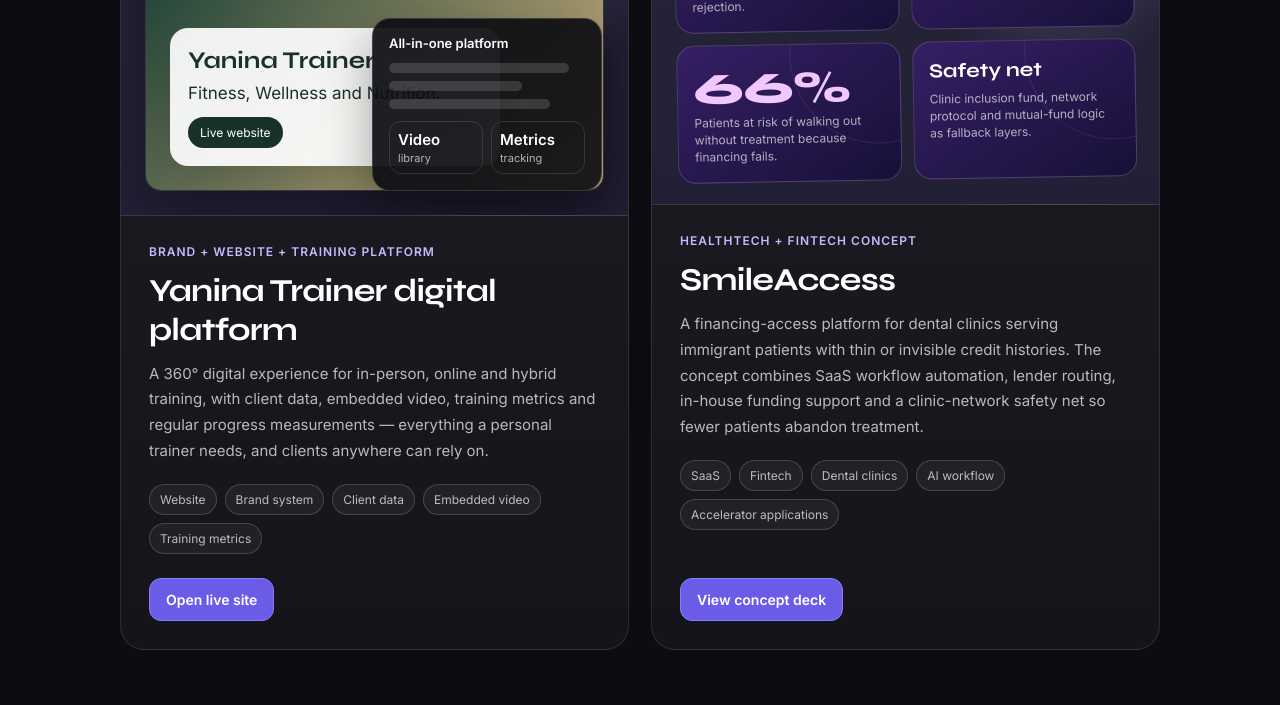
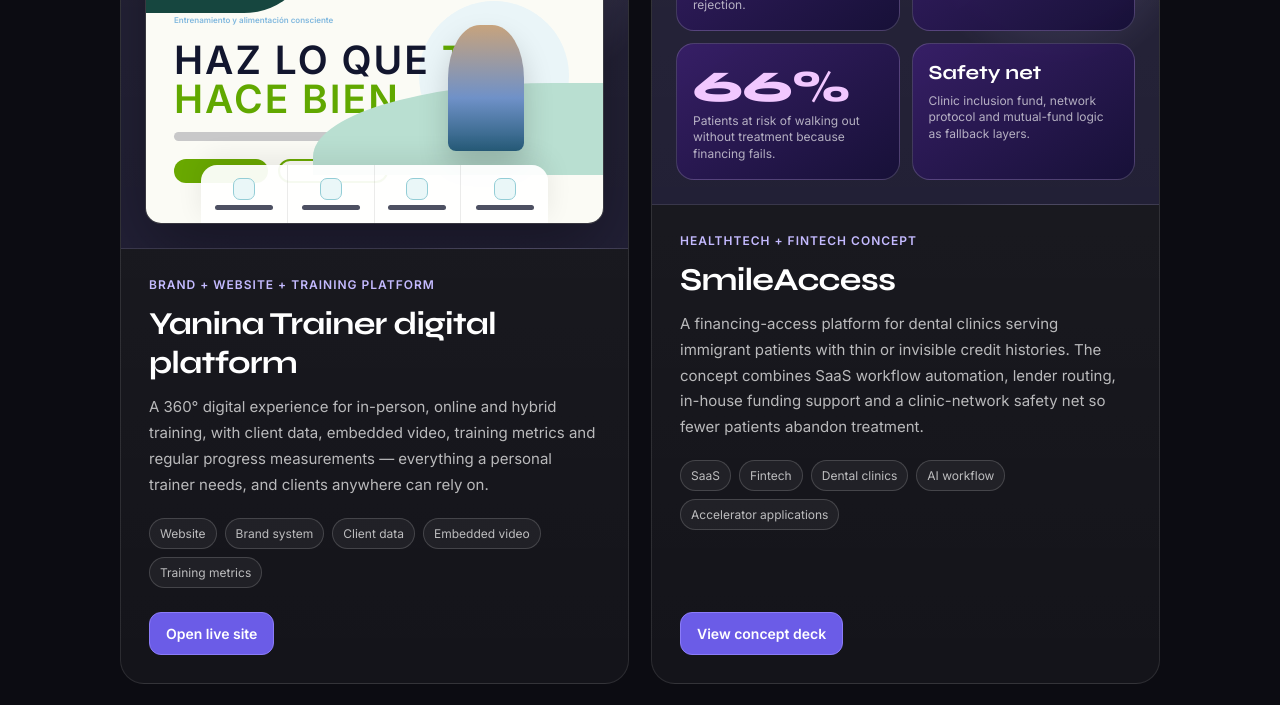
Before and after one commit to mberchillc/CatchDog, a plain HTML site: page projects.html in a window 1280 px wide. Shown: the part 733-1438 px from the top of the page. Drawn offline with Linux system fonts and the light colour scheme.

Commit message:
Refine projects hero mockups

```diff
--- a/projects.html
+++ b/projects.html
@@ -11,34 +11,9 @@
 <link href="https://fonts.googleapis.com/css2?family=Syne:wght@400;600;700;800&family=Inter:wght@400;500;600&display=swap" rel="stylesheet">
 <style>
   *, *::before, *::after { margin: 0; padding: 0; box-sizing: border-box; }
-  :root {
-    --bg: #0c0c12;
-    --purple: #6B5CE7;
-    --purple-light: #8B7CF8;
-    --purple-pale: #C4BAFF;
-    --white: #ffffff;
-    --white70: rgba(255,255,255,0.70);
-    --white55: rgba(255,255,255,0.55);
-    --white35: rgba(255,255,255,0.35);
-    --white08: rgba(255,255,255,0.08);
-    --white05: rgba(255,255,255,0.05);
-    --border: rgba(255,255,255,0.10);
-  }
-  body {
-    font-family: 'Inter', sans-serif;
-    background: radial-gradient(circle at 18% 5%, rgba(107,92,231,0.24), transparent 28%), var(--bg);
-    color: var(--white);
-    min-height: 100vh;
-  }
-  nav {
-    display: flex;
-    align-items: center;
-    justify-content: space-between;
-    padding: 1.1rem 2.5rem;
-    border-bottom: 0.5px solid var(--border);
-    background: rgba(12,12,18,0.92);
-    backdrop-filter: blur(12px);
-  }
+  :root { --bg: #0c0c12; --purple: #6B5CE7; --purple-light: #8B7CF8; --purple-pale: #C4BAFF; --white: #ffffff; --white70: rgba(255,255,255,0.70); --white55: rgba(255,255,255,0.55); --border: rgba(255,255,255,0.10); }
+  body { font-family: 'Inter', sans-serif; background: radial-gradient(circle at 18% 5%, rgba(107,92,231,0.24), transparent 28%), var(--bg); color: var(--white); min-height: 100vh; }
+  nav { display: flex; align-items: center; justify-content: space-between; padding: 1.1rem 2.5rem; border-bottom: 0.5px solid var(--border); background: rgba(12,12,18,0.92); backdrop-filter: blur(12px); }
   .nav-logo { display: flex; align-items: center; gap: 10px; text-decoration: none; }
   .nav-logo img { width: 34px; height: 34px; object-fit: contain; border-radius: 7px; }
   .nav-brand { font-size: 17px; font-weight: 600; color: var(--white); letter-spacing: -0.3px; }
@@ -57,22 +32,32 @@
   .mock-browser { border: 1px solid rgba(255,255,255,0.18); background: rgba(8,8,15,0.82); border-radius: 16px; overflow: hidden; box-shadow: 0 24px 70px rgba(0,0,0,0.35); }
   .browser-bar { height: 34px; display: flex; align-items: center; gap: 7px; padding: 0 13px; border-bottom: 1px solid rgba(255,255,255,0.08); }
   .dot { width: 8px; height: 8px; border-radius: 50%; background: rgba(255,255,255,0.28); }
-  .trainer-screen { padding: 24px; background: linear-gradient(135deg, #123b32, #d8b783); min-height: 230px; position: relative; }
-  .trainer-logo { display: inline-flex; align-items: center; gap: 8px; border-radius: 999px; background: rgba(255,255,255,0.9); color: #18322b; padding: 8px 14px; font-family: 'Syne', sans-serif; font-size: 16px; font-weight: 800; letter-spacing: -0.3px; margin-bottom: 38px; }
-  .trainer-logo::before { content: ''; width: 18px; height: 18px; border-radius: 50%; background: #18322b; box-shadow: 9px 0 0 #d8b783; }
-  .trainer-panel { background: rgba(255,255,255,0.92); color: #18322b; border-radius: 18px; padding: 18px; max-width: 330px; box-shadow: 0 18px 45px rgba(0,0,0,0.14); }
-  .trainer-panel h3 { font-family: 'Syne', sans-serif; font-size: 24px; margin-bottom: 8px; }
-  .trainer-panel p { font-size: 17px; line-height: 1.25; color: #18322b; }
-  .trainer-chip { display: inline-block; background: #18322b; color: #fff; border-radius: 999px; padding: 8px 12px; font-size: 12px; margin-top: 12px; }
-  .admin-card { position: absolute; right: 26px; bottom: 24px; width: 230px; background: rgba(12,12,18,0.92); border: 1px solid rgba(255,255,255,0.16); border-radius: 18px; padding: 16px; box-shadow: 0 18px 48px rgba(0,0,0,0.35); }
-  .admin-card strong { display: block; font-size: 13px; margin-bottom: 12px; }
-  .admin-row { height: 10px; border-radius: 999px; background: rgba(255,255,255,0.15); margin: 8px 0; }
-  .admin-metrics { display: grid; grid-template-columns: 1fr 1fr; gap: 8px; margin-top: 12px; }
-  .admin-metric { border: 1px solid rgba(255,255,255,0.12); border-radius: 12px; padding: 8px; font-size: 11px; color: rgba(255,255,255,0.68); }
-  .admin-metric b { display: block; color: #fff; font-size: 15px; margin-bottom: 2px; }
-  .deck { display: grid; grid-template-columns: 1fr 1fr; gap: 12px; transform: rotate(-1deg); }
+  .trainer-screen { min-height: 292px; background: #fbfbf5; color: #12162e; position: relative; overflow: hidden; }
+  .trainer-nav { height: 58px; display: flex; align-items: center; justify-content: space-between; padding: 0 28px; position: relative; z-index: 3; }
+  .trainer-logo-block { position: absolute; left: 0; top: 0; width: 168px; height: 82px; background: #16463f; border-bottom-right-radius: 70px; display: flex; align-items: flex-start; justify-content: center; padding-top: 17px; color: #b7db34; font-family: 'Syne', sans-serif; font-size: 22px; font-weight: 800; font-style: italic; letter-spacing: -1px; }
+  .trainer-logo-block span { display: block; color: rgba(255,255,255,0.82); font-family: 'Inter', sans-serif; font-size: 7px; font-style: normal; letter-spacing: 1.4px; text-align: center; margin-top: -2px; }
+  .trainer-menu { display: flex; gap: 9px; margin-left: 174px; }
+  .trainer-menu i { display: block; width: 58px; height: 17px; border: 1px solid #6ca000; border-radius: 999px; }
+  .trainer-cta { width: 86px; height: 25px; background: #68a600; border-radius: 999px; }
+  .trainer-hero { position: relative; z-index: 2; padding: 26px 28px 0; min-height: 158px; }
+  .trainer-kicker { color: #80b8de; font-size: 8px; font-weight: 800; margin-bottom: 16px; }
+  .trainer-title { font-family: 'Inter', sans-serif; font-size: 39px; line-height: 0.98; letter-spacing: 2px; font-weight: 900; max-width: 330px; }
+  .trainer-title span { color: #61a800; }
+  .trainer-sub { margin-top: 14px; width: 300px; height: 9px; border-radius: 999px; background: rgba(18,22,46,0.22); }
+  .trainer-buttons { display: flex; gap: 10px; margin-top: 18px; }
+  .trainer-buttons b { display: block; width: 94px; height: 24px; border-radius: 999px; background: #69a800; }
+  .trainer-buttons em { display: block; width: 110px; height: 24px; border-radius: 999px; border: 2px solid #69a800; }
+  .trainer-shape { position: absolute; right: 34px; top: 70px; width: 150px; height: 150px; background: #eaf5f8; border-radius: 50%; z-index: 1; }
+  .trainer-photo { position: absolute; right: 79px; top: 94px; width: 76px; height: 126px; border-radius: 42% 42% 8px 8px; background: linear-gradient(180deg, #c7a37d 0%, #6f91c8 58%, #265b78 100%); z-index: 3; box-shadow: 0 16px 30px rgba(0,0,0,0.18); }
+  .trainer-wave { position: absolute; right: -30px; bottom: 48px; width: 320px; height: 92px; background: #b9dfd1; border-top-left-radius: 75% 80%; z-index: 2; }
+  .trainer-feature-row { position: absolute; left: 55px; right: 55px; bottom: 0; height: 58px; background: rgba(255,255,255,0.94); border-radius: 16px 16px 0 0; display: grid; grid-template-columns: repeat(4, 1fr); box-shadow: 0 -8px 26px rgba(0,0,0,0.08); z-index: 5; overflow: hidden; }
+  .trainer-feature { display: flex; flex-direction: column; align-items: center; justify-content: center; gap: 5px; border-right: 1px solid rgba(0,0,0,0.08); }
+  .trainer-feature:last-child { border-right: none; }
+  .trainer-icon { width: 22px; height: 22px; border-radius: 7px; background: #eaf7f8; border: 1px solid #93cdd6; }
+  .trainer-feature small { width: 58px; height: 5px; border-radius: 999px; background: #12162e; opacity: 0.75; }
+  .deck { display: grid; grid-template-columns: 1fr 1fr; gap: 12px; transform: none; }
   .slide { min-height: 112px; border: 1px solid rgba(255,255,255,0.17); border-radius: 18px; padding: 16px; background: linear-gradient(145deg, rgba(56,31,104,0.95), rgba(23,16,56,0.96)); position: relative; overflow: hidden; }
-  .slide::after { content: ''; position: absolute; width: 180px; height: 180px; border: 1px solid rgba(255,255,255,0.08); border-radius: 50%; right: -70px; top: -80px; }
+  .slide::after { content: none; }
   .slide b { display: block; font-family: 'Syne', sans-serif; font-size: 20px; margin-bottom: 8px; }
   .slide p { color: rgba(255,255,255,0.66); font-size: 12px; line-height: 1.4; }
   .metric { font-family: 'Syne', sans-serif; font-size: 44px; font-weight: 800; color: #f1c7ff; }
@@ -85,22 +70,14 @@
   .actions { display: flex; gap: 10px; flex-wrap: wrap; margin-top: auto; }
   .btn { display: inline-flex; justify-content: center; align-items: center; border-radius: 12px; padding: 12px 16px; text-decoration: none; font-size: 14px; font-weight: 600; }
   .btn-primary { background: var(--purple); color: #fff; border: 1px solid var(--purple-light); }
-  .btn-secondary { color: #fff; border: 1px solid rgba(255,255,255,0.25); }
   footer { max-width: 1120px; margin: 0 auto; padding: 0 2.5rem 2.5rem; color: rgba(255,255,255,0.28); font-size: 12px; }
-  @media (max-width: 820px) { nav { padding: 1rem 1.2rem; } .nav-links a:not(.nav-cta) { display: none; } main { padding: 3.5rem 1.2rem; } .grid { grid-template-columns: 1fr; } .project-card { min-height: auto; } .admin-card { position: static; width: auto; margin-top: 14px; } }
+  @media (max-width: 820px) { nav { padding: 1rem 1.2rem; } .nav-links a:not(.nav-cta) { display: none; } main { padding: 3.5rem 1.2rem; } .grid { grid-template-columns: 1fr; } .project-card { min-height: auto; } .trainer-menu { display: none; } .trainer-logo-block { width: 145px; } }
 </style>
 </head>
 <body>
 <nav>
-  <a href="index.html" class="nav-logo">
-    <img src="logo_nav.png" alt="CatchDog" onerror="this.style.display='none'">
-    <span class="nav-brand">Catch<span>Dog</span></span>
-  </a>
-  <div class="nav-links">
-    <a href="index.html#hiw">How it works</a>
-    <a href="index.html#about">About</a>
-    <a href="index.html#contact" class="nav-cta">Get started</a>
-  </div>
+  <a href="index.html" class="nav-logo"><img src="logo_nav.png" alt="CatchDog" onerror="this.style.display='none'"><span class="nav-brand">Catch<span>Dog</span></span></a>
+  <div class="nav-links"><a href="index.html#hiw">How it works</a><a href="index.html#about">About</a><a href="index.html#contact" class="nav-cta">Get started</a></div>
 </nav>
 
 <main>
@@ -114,22 +91,26 @@
         <div class="mock-browser">
           <div class="browser-bar"><span class="dot"></span><span class="dot"></span><span class="dot"></span></div>
           <div class="trainer-screen">
-            <div class="trainer-logo">Yanina</div>
-            <div class="trainer-panel">
-              <h3>Yanina Trainer</h3>
-              <p>Fitness, Wellness and Nutrition.</p>
-              <span class="trainer-chip">Live website</span>
+            <div class="trainer-nav">
+              <div class="trainer-logo-block">Yanina<span>TRAINER & NUTRITION COACH</span></div>
+              <div class="trainer-menu"><i></i><i></i><i></i><i></i></div>
+              <div class="trainer-cta"></div>
             </div>
-          </div>
-        </div>
-        <div class="admin-card">
-          <strong>All-in-one platform</strong>
-          <div class="admin-row" style="width:92%"></div>
-          <div class="admin-row" style="width:68%"></div>
-          <div class="admin-row" style="width:82%"></div>
-          <div class="admin-metrics">
-            <div class="admin-metric"><b>Video</b>library</div>
-            <div class="admin-metric"><b>Metrics</b>tracking</div>
+            <div class="trainer-hero">
+              <div class="trainer-kicker">Entrenamiento y alimentación consciente</div>
+              <div class="trainer-title">HAZ LO QUE <span>TE HACE BIEN</span></div>
+              <div class="trainer-sub"></div>
+              <div class="trainer-buttons"><b></b><em></em></div>
+            </div>
+            <div class="trainer-shape"></div>
+            <div class="trainer-wave"></div>
+            <div class="trainer-photo"></div>
+            <div class="trainer-feature-row">
+              <div class="trainer-feature"><div class="trainer-icon"></div><small></small></div>
+              <div class="trainer-feature"><div class="trainer-icon"></div><small></small></div>
+              <div class="trainer-feature"><div class="trainer-icon"></div><small></small></div>
+              <div class="trainer-feature"><div class="trainer-icon"></div><small></small></div>
+            </div>
           </div>
         </div>
       </div>
@@ -138,9 +119,7 @@
         <h2>Yanina Trainer digital platform</h2>
         <p class="desc">A 360° digital experience for in-person, online and hybrid training, with client data, embedded video, training metrics and regular progress measurements — everything a personal trainer needs, and clients anywhere can rely on.</p>
         <div class="chips"><span class="chip">Website</span><span class="chip">Brand system</span><span class="chip">Client data</span><span class="chip">Embedded video</span><span class="chip">Training metrics</span></div>
-        <div class="actions">
-          <a class="btn btn-primary" href="https://yaninatrainer.net/" target="_blank" rel="noopener noreferrer">Open live site</a>
-        </div>
+        <div class="actions"><a class="btn btn-primary" href="https://yaninatrainer.net/" target="_blank" rel="noopener noreferrer">Open live site</a></div>
       </div>
     </article>
 
@@ -158,14 +137,11 @@
         <h2>SmileAccess</h2>
         <p class="desc">A financing-access platform for dental clinics serving immigrant patients with thin or invisible credit histories. The concept combines SaaS workflow automation, lender routing, in-house funding support and a clinic-network safety net so fewer patients abandon treatment.</p>
         <div class="chips"><span class="chip">SaaS</span><span class="chip">Fintech</span><span class="chip">Dental clinics</span><span class="chip">AI workflow</span><span class="chip">Accelerator applications</span></div>
-        <div class="actions">
-          <a class="btn btn-primary" href="smileaccess.html">View concept deck</a>
-        </div>
+        <div class="actions"><a class="btn btn-primary" href="smileaccess.html">View concept deck</a></div>
       </div>
     </article>
   </section>
 </main>
-
 <footer>© 2026 CatchDog LLC — Miami, FL</footer>
 </body>
 </html>
```
